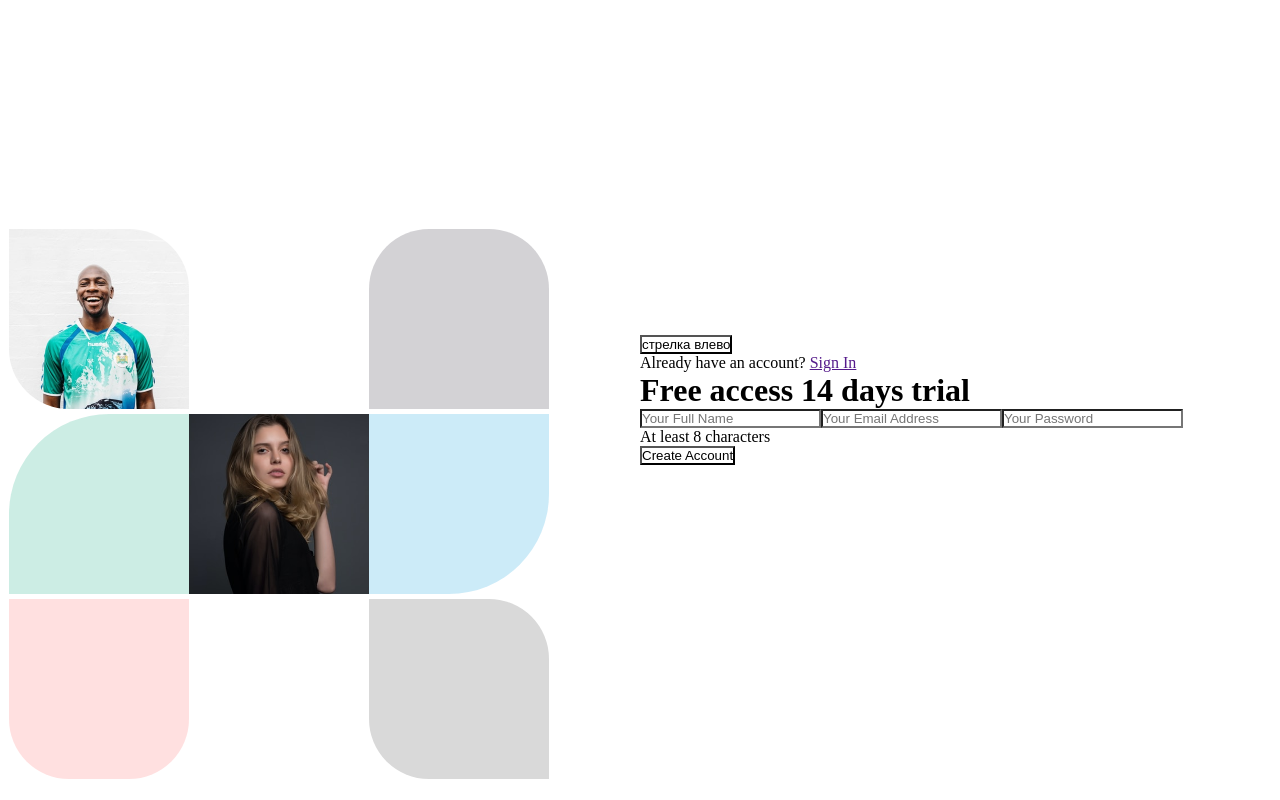
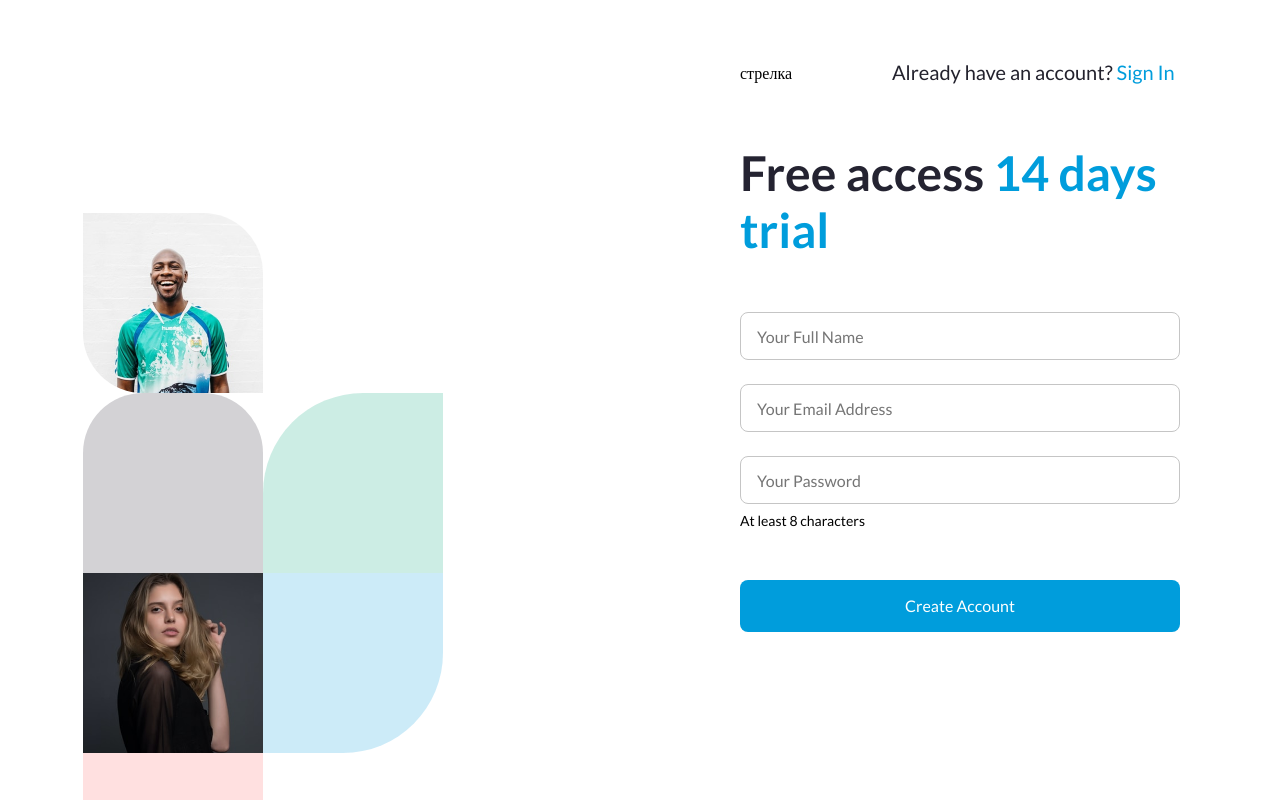
Before and after one commit to Gwynshik/Registration-page, a Vue app: page / in a window 1280 px wide. Shown: the top 800 px of the page. Built offline with nearby package versions, Linux system fonts and the light colour scheme.

Commit message:
Add css for pc

```diff
--- a/src/App.vue
+++ b/src/App.vue
@@ -1,36 +1,39 @@
 <template>
-    <div class="app" >
-        <div class="left-block" >
-            <div class="left-block__images" >
-                <div class="images image__1" ></div>
-                <div class="images image__2" ></div>
-                <div class="images image__3" ></div>
-                <div class="images image__4"></div>
-                <div class="images image__5"></div>
-                <div class="images image__6"></div>
-                <div class="images image__7"></div>
-                <div class="images image__8"></div>
-                <div class="images image__9"></div>
+    <div class="wrapper" >
+        <div class="bg" >
+            <div class="bg__container-images" >
+                <div class="bg__images top-left-image" ></div>
+                <div class="bg__images" ></div>
+                <div class="bg__images top-right-image" ></div>
+                <div class="bg__images left-middle-image"></div>
+                <div class="bg__images central-image"></div>
+                <div class="bg__images right-middle-image"></div>
+                <div class="bg__images bottom-left-image"></div>
+                <div class="bg__images"></div>
+                <div class="bg__images bottom-right-image"></div>
             </div>
         </div>
-        <div class="right-block" >
-            <div>
-                <button type="button"><p>стрелка влево</p></button>
-                <p>Already have an account? <a href="">Sign In</a> </p>
+        <div class="main" >
+            <div class="main__head" >
+                <span class="main__btn-arrow" >стрелка</span>
+                <p>Already have an account? <a href="" class="main__link">Sign In</a> </p>
             </div>
             <h1>Free access <span>14 days trial</span> </h1>
-            <div>
-                <input type="text" name="fullName" placeholder="Your Full Name" v-model="fullName">
-                <input type="text" name="userEmail" placeholder="Your Email Address" v-model="userEmail">
-                <input type="password" name="userPassword" placeholder="Your Password" v-model="userPassword">
+            <div class="main__registration-form">
+                <input type="text" name="fullName" placeholder="Your Full Name" v-model="fullName" class="main__input">
+                <input type="text" name="userEmail" placeholder="Your Email Address" v-model="userEmail" class="main__input">
+                <input type="password" name="userPassword" placeholder="Your Password" v-model="userPassword" class="main__input">
             </div>
-            <p>At least 8 characters</p>
-            <p v-for="error in errors">{{error}}</p>
-            <button type="button" @click="createAccount">Create Account</button>
+            <p class="main__password-instruction">At least 8 characters</p>
+            <p class="main__errors" v-for="error in errors">{{error}}</p>
+
+            <button type="button" @click="createAccount" class="main__btn-create-account">Create Account</button>
         </div>
 
     </div>
 </template>
+
+
 
 <script>
 
@@ -72,6 +75,9 @@ export default {
                     console.log('errors:', result.errors),
                     this.errors = result.errors
                 }
+                else{
+                    window.location.href = "https://www.youtube.com"
+                }
             } )
         }
     }
@@ -79,76 +85,190 @@ export default {
 </script>
 
 <style>
+@import url('https://fonts.googleapis.com/css2?family=Lato:wght@400;700&display=swap');
 *{
     padding: 0;
     margin: 0;
     box-sizing: border-box;
     background-color: #FFFFFF;
 }
-.app{
+.wrapper{
     display: flex;
     height: 100vh;
     width: 100vw;
-    align-items: center;
 }
-.left-block{
+.bg{
     display: flex;
     height: 100%;
     width: 50%;
-    align-items: center;
-    justify-content: center;
+    padding-left: 83px;
+    padding-top: 213px;
+    padding-right: 83px;
 }
-.left-block__images{
+.bg__container-images{
     display: flex;
     width: 540px;
     height: 556px;
-    left: 83px;
-    top: 213px;
-    margin-top: 213px;
-    margin-right: 83px;
     flex-direction: initial;
     flex-wrap: wrap;
 }
-.images{
+.bg__images{
     width: 180px;
     height: 180px;
 
 }
-.image__1{
+.top-left-image{
     border-radius: 0px 60px;
     background-image: url("./images/1.jpg");
     background-size: 180px;
     background-position: center;
     background-color: #D9D9D9;
 }
-.image__3{
+.top-right-image{
     background: #23222D;
     opacity: 0.2;
     border-radius: 60px 60px 0px 0px;
 }
-.image__4{
+.left-middle-image{
     background: #04A777;
     opacity: 0.2;
     border-radius: 100px 0px 0px 0px;
 }
-.image__5{
+.central-image{
     background: url("./images/2.jpg"), #D9D9D9;
     background-size: 180px;
     background-position: center;
 }
-.image__6{
+.right-middle-image{
     background: #009DDC;
     opacity: 0.2;
     border-radius: 0px 0px 100px 0px;
 }
-.image__7{
+.bottom-left-image{
     background: #FF6663;
     opacity: 0.2;
     border-radius: 0px 60px 60px 0px;
     transform: rotate(90deg);
 }
-.image__9{
+.bottom-right-image{
     background: #D9D9D9;
     border-radius: 0px 60px;
 }
+.main{
+    display: flex;
+    height: 100%;
+    width: 100%;
+    align-items: center;
+    flex-direction: column;
+}
+.main__head{
+    display: flex;
+    height: 28px;
+    width: 100%;
+    margin-top: 58px;
+    justify-content: space-between;
+    align-items: center;
+}
+.main__btn-arrow{
+    width: 24px;
+    height: 15px;
+    margin-left: 100px;
+}
+.main__head p{
+    font-family: Lato;
+    font-size: 20px;
+    font-weight: 500;
+    line-height: 28px;
+    letter-spacing: 0em;
+    text-align: left;
+    color: #23222D;
+    margin-right: 100px;
+    width: 288px;
+}
+.main__link{
+    color: #009DDC;
+    text-decoration: none;
+}
+.main h1{
+    width: 440px;
+    height: 120px;
+    font-family: Lato;
+    font-style: Bold;
+    font-size: 48px;
+    color: #242331;
+    margin-top: 58px
+}
+.main h1 span{
+    color: #009DDC;
+}
+.main__registration-form{
+    display: flex;
+    flex-direction: column;
+    align-items: center;
+    margin-top: 48px;
+    gap: 24px;
+}
+.main__input{
+    width: 440px;
+    height: 48px;
+    border: 1px solid #C5C5C5;
+    border-radius: 8px;
+    padding: 12px 16px;
+    font-family: 'Lato';
+    font-style: normal;
+    font-weight: 400;
+    font-size: 16px;
+    line-height: 24px;
+    color: #A6A0A0;
+}
+.main__input:hover {
+    border: 2px solid #009DDC;
+}
+.main__input:hover::placeholder {
+    color: black;
+}
+.main__input:focus {
+    border: 2px solid #009DDC;
+}
+.main__input:focus::placeholder {
+    color: transparent;
+}
+.main__password-instruction{
+    margin-top: 8px;
+    width: 440px;
+    height: 20px;
+    font-family: 'Lato';
+    font-style: normal;
+    font-weight: 500;
+    font-size: 14px;
+}
+.main__errors{
+    margin-top: 8px;
+    width: 440px;
+    height: 16px;
+    font-family: 'Lato';
+    font-style: normal;
+    font-weight: 500;
+    font-size: 16px;
+    color: #FF6663;
+}
+.main__btn-create-account{
+    cursor: pointer;
+    margin-top: 48px;
+    width: 440px;
+    display: flex;
+    flex-direction: row;
+    justify-content: center;
+    align-items: center;
+    padding: 14px 16px;
+    background: #009DDC;
+    border-radius: 8px;
+    border: none;
+    font-family: 'Lato';
+    font-style: normal;
+    font-weight: 500;
+    font-size: 16px;
+    line-height: 24px;
+    color: #FEFFFE;;
+}
 </style>
```
